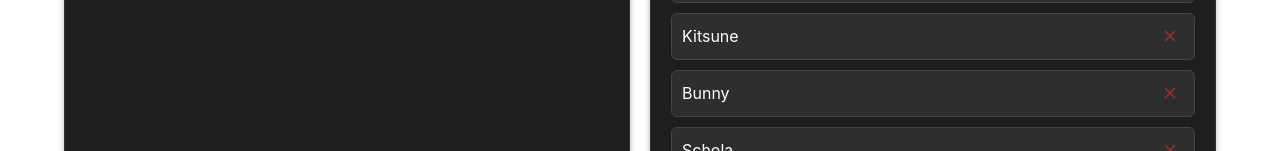
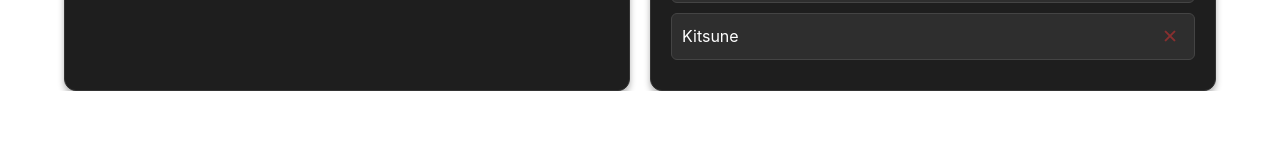
Before and after one commit to RyckLu/Roleta-de-Roupas-Lore, a React (Vite) app in the folder minha-roleta/: page / in a window 1280 px wide. Shown: the part 801-952 px from the top of the page. After the commit the page ends 892 px from the top, so only its background shows below. Built offline with nearby package versions, Linux system fonts and the light colour scheme.

Commit message:
tirando roupa bunnny e schola

```diff
--- a/minha-roleta/src/App.jsx
+++ b/minha-roleta/src/App.jsx
@@ -25,7 +25,7 @@ function App() {
     { option: 'Casual' }, { option: 'Sweater' }, { option: 'Bikini' },
     { option: 'Ghost' }, { option: 'Palhaxota' }, { option: 'Purplerina' },
     { option: 'Freira' }, { option: 'Natal' }, { option: 'Cavalheira' },
-    { option: 'Kitsune' }, { option: 'Bunny' }, { option: 'Schola' }
+    { option: 'Kitsune' }, //{ option: 'Bunny' }, //{ option: 'Schola' }
   ]);
 
   const [newOption, setNewOption] = useState('');
```
